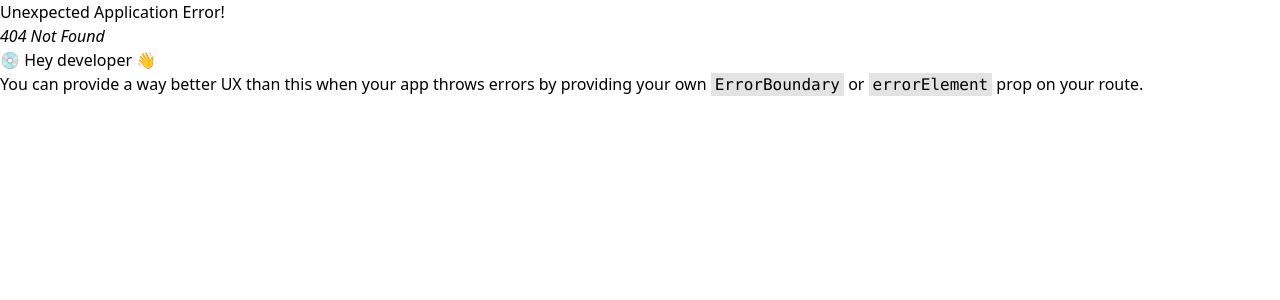
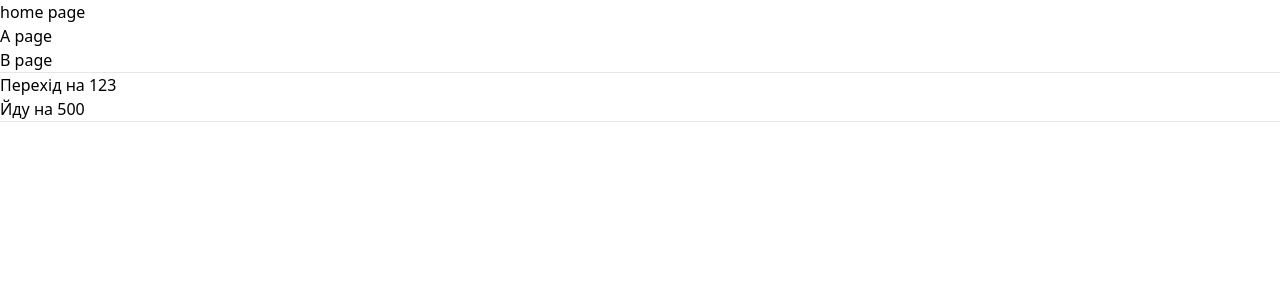
Before and after one commit to Kazarius40/react-learning, a React (Vite) app: page /b in a window 1280 px wide. Before the commit this address had no page. Shown: the top 300 px of the page. Built offline with nearby package versions, Linux system fonts and the light colour scheme.

Commit message:
Тренування з лекцією 3.1

```diff
--- a/src/layouts/MainLayout.tsx
+++ b/src/layouts/MainLayout.tsx
@@ -1,10 +1,12 @@
 import Menu from "../components/menu/Menu.tsx";
+import {Outlet} from "react-router-dom";
 
 const MainLayout = () => {
     return (
         <div>
            <Menu/>
             <hr/>
+            <Outlet/>
         </div>
     );
 };
--- /dev/null
+++ b/src/pages/APage.tsx
@@ -0,0 +1,9 @@
+const APage = () => {
+    return (
+        <div>
+            Сторінка з літерою "a" після /
+        </div>
+    );
+};
+
+export default APage;
--- /dev/null
+++ b/src/pages/BPage.tsx
@@ -0,0 +1,16 @@
+import {Link, Outlet} from "react-router-dom";
+
+const BPage = () => {
+    return (
+        <div>
+            <ul>
+                <li><Link to={'123'}>Перехід на 123</Link></li>
+                <li><Link to={'500'}>Йду на 500</Link></li>
+            </ul>
+            <hr/>
+            <Outlet/>
+        </div>
+    );
+};
+
+export default BPage;
--- /dev/null
+++ b/src/pages/HomePage.tsx
@@ -0,0 +1,9 @@
+const HomePage = () => {
+    return (
+        <div>
+            Головна сторінка з літерою "/"
+        </div>
+    );
+};
+
+export default HomePage;
```
Also changed, not shown: src/main.tsx (+17 -1 lines).
